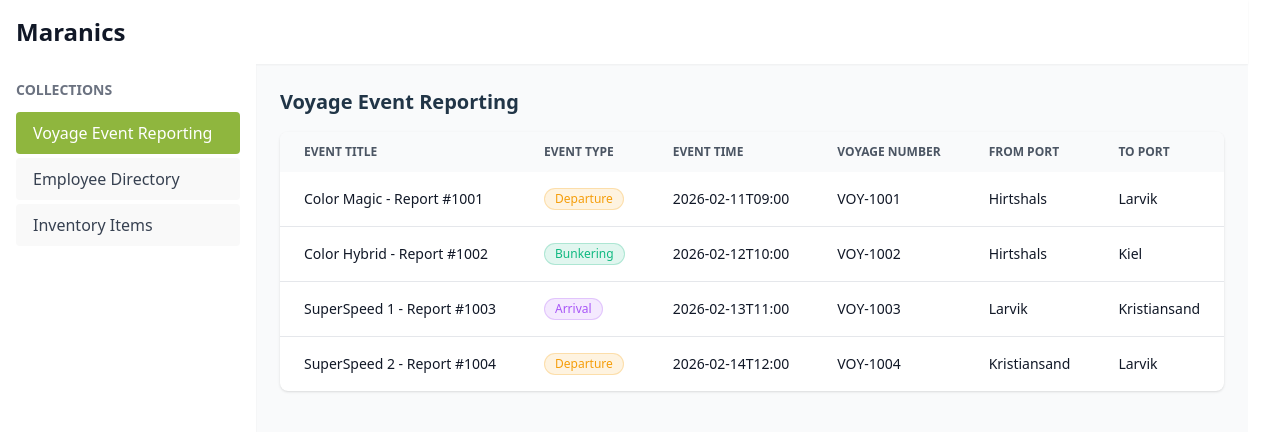
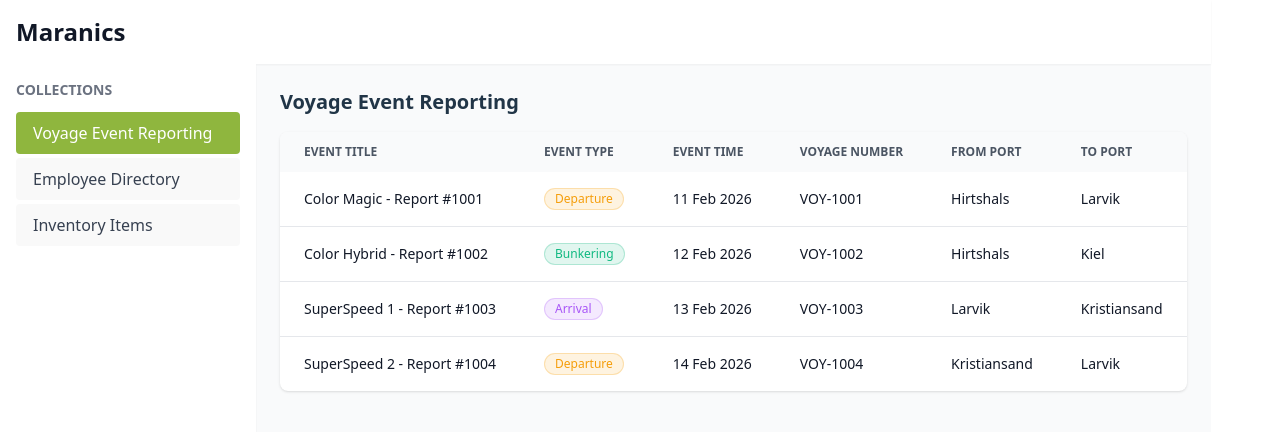
Before and after one commit to RitaHelwangi/maranics-datalist, a React (Vite) app: page / in a window 1280 px wide. Shown: the top 432 px of the page. Built offline with nearby package versions, Linux system fonts and the light colour scheme.

Commit message:
Refactore the date format

```diff
--- a/src/components/TableView.tsx
+++ b/src/components/TableView.tsx
@@ -14,7 +14,17 @@
 			const option = field.options.find((o) => o.value === value);
 			if (option) {
 				return <Badge label={option.label} color={option.color} />;
+
 			}
+		}
+
+		if (field.type === "date" && value) {
+			const formatted = new Date(String(value)).toLocaleDateString("en-GB", {
+				day: "2-digit",
+				month: "short",
+				year: "numeric",
+			});
+			return <span>{formatted}</span>;
 		}
 
 		return <span>{String(value ?? "—")}</span>;
```
